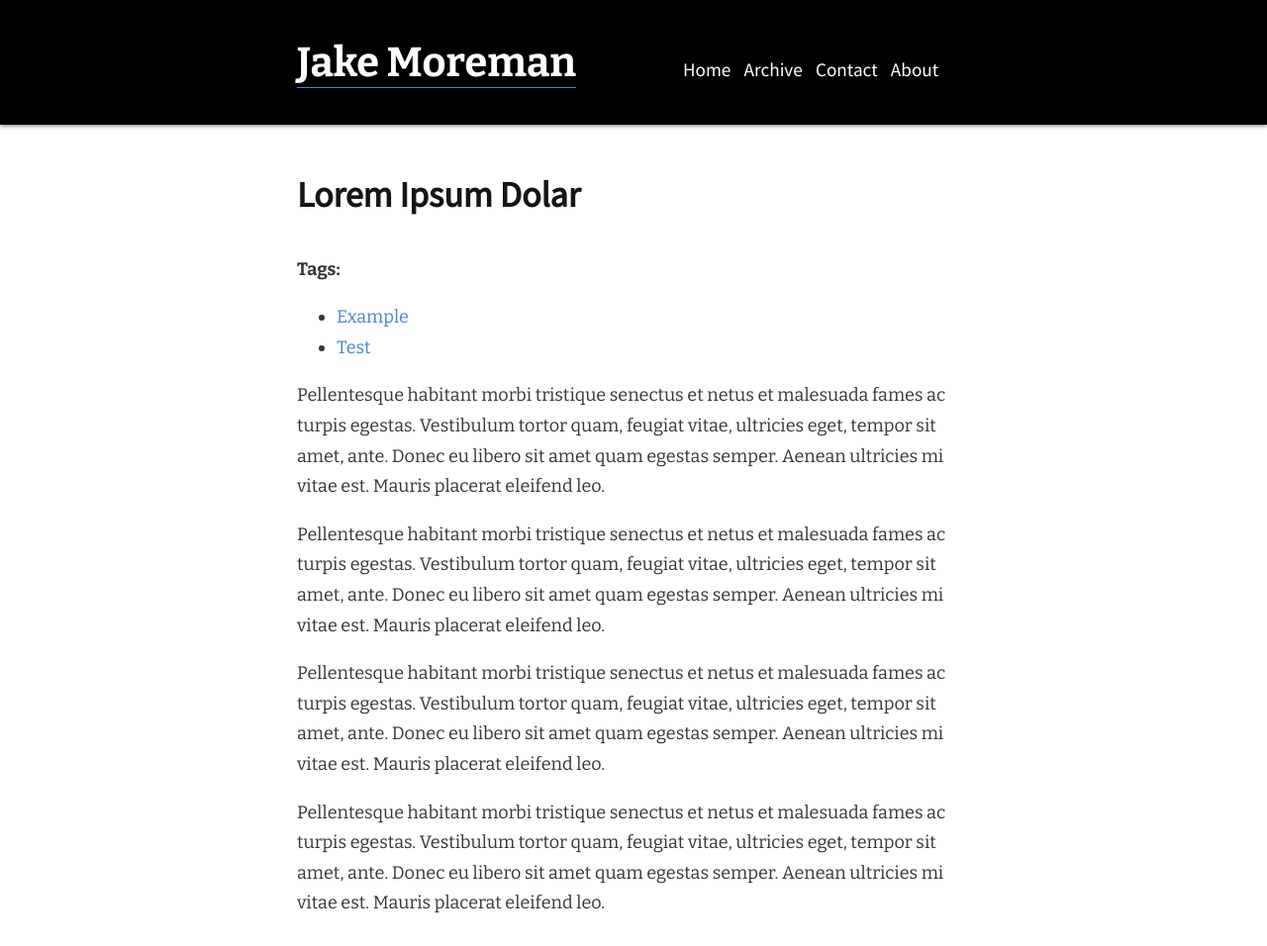
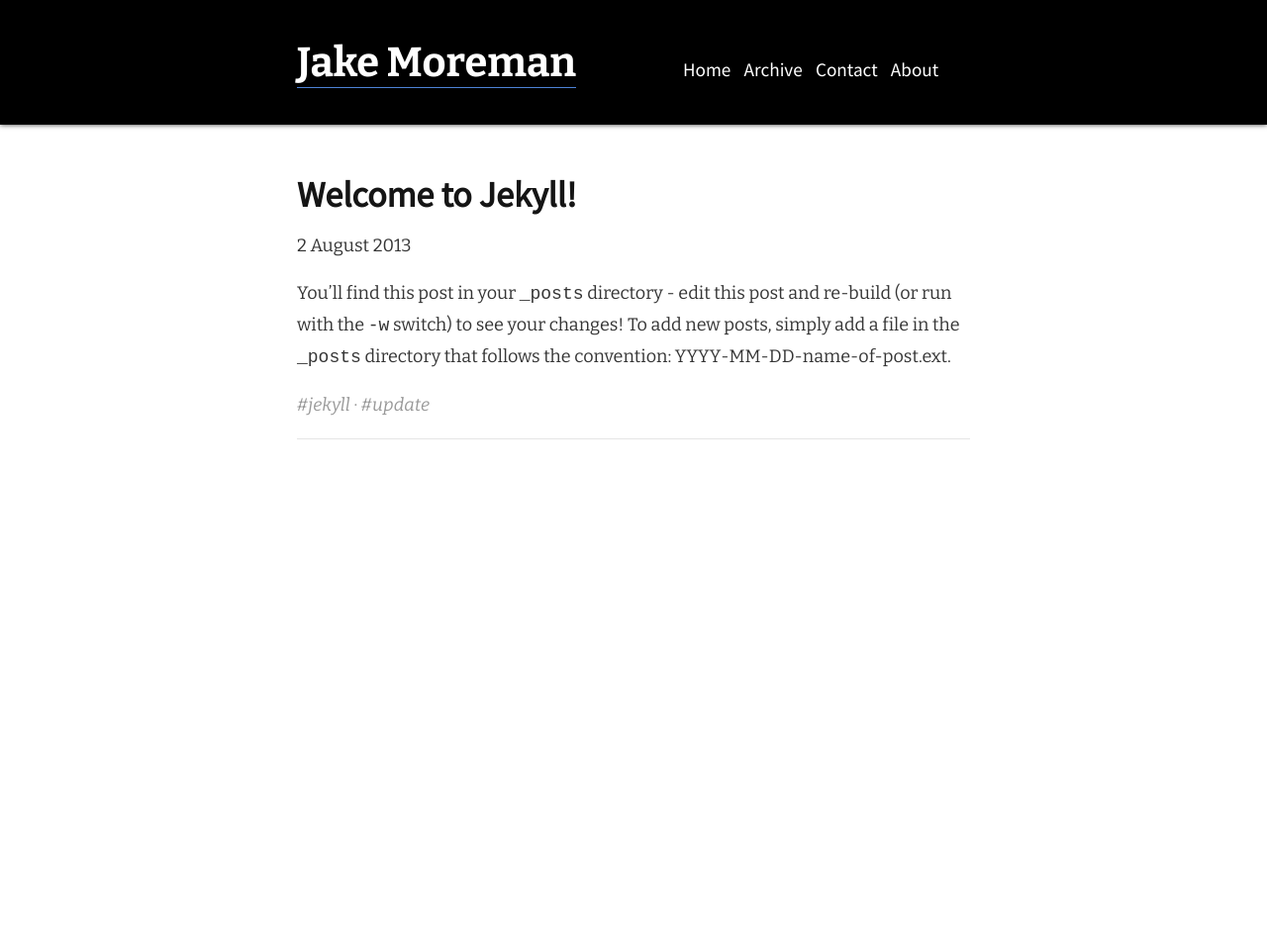
Before and after one commit to jake284773/jmoreman.github.io, a Jekyll site: the page built from index.html, in a window 1280 px wide. Shown: the whole page at 99% size. Built offline with Jekyll 4.4.1, drawn with Linux system fonts in a browser that asks for light colours; nearby versions of some CDN libraries; Markdown is read by kramdown in place of the engine named in the settings; after the commit the page ends 900 px from its top, so only the background shows below that.

Commit message:
Started to integrate this layout with Jekyll.

```diff
--- a/_layouts/default.html
+++ b/_layouts/default.html
@@ -7,7 +7,10 @@
     <meta name="viewport" content="width=device-width,initial-scale=1">
 
     <!-- custom fonts  -->
-    <link href='http://fonts.googleapis.com/css?family=Source+Sans+Pro|Bitter:400,700,400italic' rel='stylesheet' type='text/css'>
+    <link href="//fonts.googleapis.com/css?family=Source+Sans+Pro|Bitter:400,700,400italic" rel="stylesheet" type="text/css">
+
+    <!-- FontAwesome Icons -->
+    <link href="//netdna.bootstrapcdn.com/font-awesome/3.2.1/css/font-awesome.css" rel="stylesheet">
 
     <link rel="stylesheet" href="/css/normalize.css">
     <link rel="stylesheet" href="/css/gridism.css">
@@ -49,38 +52,7 @@
     <div class="grid">
       <div class="unit whole">
         <section class="main-section">
-          <article class="post-snippet">
-            <h2>Lorem Ipsum Dolar</h2>
-            <strong>Tags:</strong>
-            <ul class="tag-list">
-              <li><a href="/tags/example">Example</a></li>
-              <li><a href="/tags/test">Test</a></li>
-            </ul>
-
-            <p>Pellentesque habitant morbi tristique senectus et netus
-              et malesuada fames ac turpis egestas. Vestibulum tortor
-              quam, feugiat vitae, ultricies eget, tempor sit amet,
-              ante. Donec eu libero sit amet quam egestas semper. Aenean
-              ultricies mi vitae est. Mauris placerat eleifend leo.</p>
-
-            <p>Pellentesque habitant morbi tristique senectus et netus
-              et malesuada fames ac turpis egestas. Vestibulum tortor
-              quam, feugiat vitae, ultricies eget, tempor sit amet,
-              ante. Donec eu libero sit amet quam egestas semper. Aenean
-              ultricies mi vitae est. Mauris placerat eleifend leo.</p>
-
-            <p>Pellentesque habitant morbi tristique senectus et netus
-              et malesuada fames ac turpis egestas. Vestibulum tortor
-              quam, feugiat vitae, ultricies eget, tempor sit amet,
-              ante. Donec eu libero sit amet quam egestas semper. Aenean
-              ultricies mi vitae est. Mauris placerat eleifend leo.</p>
-
-            <p>Pellentesque habitant morbi tristique senectus et netus
-              et malesuada fames ac turpis egestas. Vestibulum tortor
-              quam, feugiat vitae, ultricies eget, tempor sit amet,
-              ante. Donec eu libero sit amet quam egestas semper. Aenean
-              ultricies mi vitae est. Mauris placerat eleifend leo.</p>
-          </article>
+          {{ content  }}
         </section>
       </div>
     </div>
--- a/css/main.css
+++ b/css/main.css
@@ -73,13 +73,18 @@ a:hover {
     color: #333;
 }
 
-h2, h3, h4, h5, h6 {
+h2 a, h3, h4, h5, h6 {
+    font-family: "Source Sans Pro", Helvetica, Verdana, sans-serif;
     color: #151515;
-    font-family: "Source Sans Pro", Helvetica, Verdana, sans-serif;
 }
 
 article h2 {
     font-size: 2em;
+    margin-bottom: 5px;
+}
+
+article h2 a:hover {
+    background: transparent;
 }
 
 article {
@@ -87,3 +92,33 @@ article {
     line-height: 1.7;
     color: #353535;
 }
+
+hr {
+    border: 0;
+    height: 0;
+    border-top: 1px solid rgba(0, 0, 0, 0.1);
+    border-bottom: 1px solid rgba(255, 255, 255, 0.3);
+}
+
+p.post-date {
+    margin-top: 0;
+}
+
+ul.post-tags {
+    margin-left: 0;
+    padding-left: 0;
+}
+
+ul.post-tags li {
+    font-style: oblique;
+    display: inline-block;
+}
+
+ul.post-tags li , ul.post-tags li a {
+    color: #999;
+}
+
+ul.post-tags li a:hover {
+    color: #4d82d6;
+    background: transparent;
+}
--- a/index.html
+++ b/index.html
@@ -1,13 +1,23 @@
 ---
 layout: default
-title: Your New Jekyll Site
+title: Jake Moreman
 ---
 
-<div id="home">
-  <h1>Blog Posts</h1>
-  <ul class="posts">
-    {% for post in site.posts %}
-      <li><span>{{ post.date | date_to_string }}</span> &raquo; <a href="{{ post.url }}">{{ post.title }}</a></li>
+{% for post in site.posts %}
+<article class="post-snippet">
+  <h2><a href="{{ post.url }}">{{ post.title }}</a></h2>
+  <p class="post-date"><i class="icon-calendar"></i> {{ post.date | date: "%-d %B %Y" }}</p>
+
+  {{ post.excerpt }}
+
+  <ul class="post-tags">
+    {% for tag in post.tags %}
+    {% if forloop.index > 1 %}
+    <li>&middot;</li>
+    {% endif %}
+    <li><a href="/tags/#{{ tag  }}-ref">#{{ tag  }}</a></li>
     {% endfor %}
   </ul>
-</div>
+</article>
+<hr>
+{% endfor %}
```
Also changed, not shown: _layouts/post.html (+15 -5 lines), _posts/2013-08-02-welcome-to-jekyll.markdown (+3 -4 lines).
